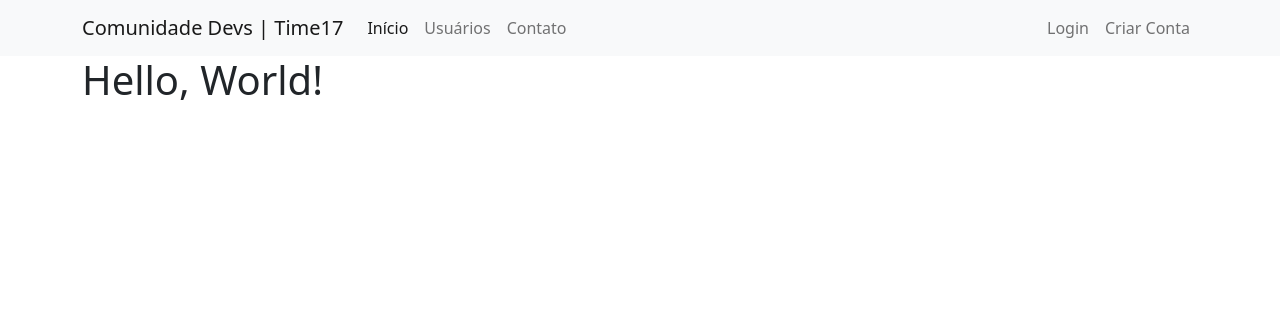
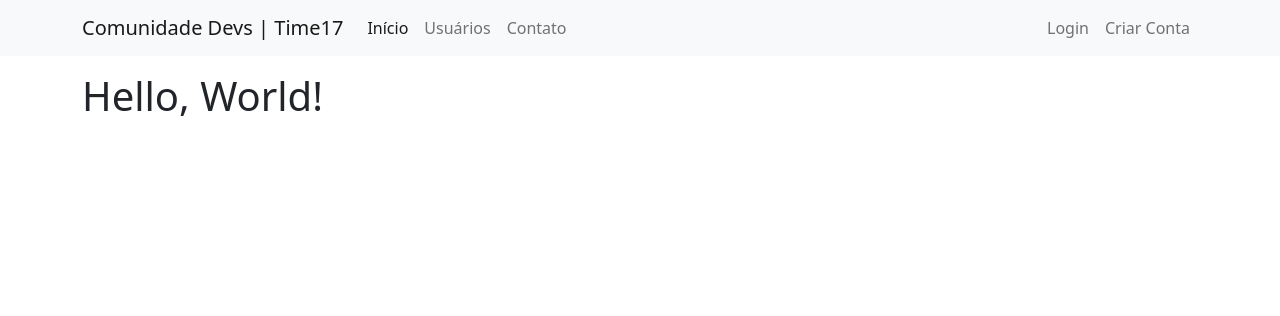
Before and after one commit to renthus/website-for-community, a Flask app: page / in a window 1280 px wide. Shown: the top 316 px of the page. Run offline with Flask 2, Linux system fonts and the light colour scheme.

Commit message:
Padding included in base.html file

```diff
--- a/templates/base.html
+++ b/templates/base.html
@@ -14,7 +14,7 @@
 
     {% include 'navbar.html' %}
 
-    <div class="container">
+    <div class="container p-2">
         {% with mensagens = get_flashed_messages(with_categories=True) %}
             {% if mensagens %}
                 {% for categoria, mensagem in mensagens %}
```
